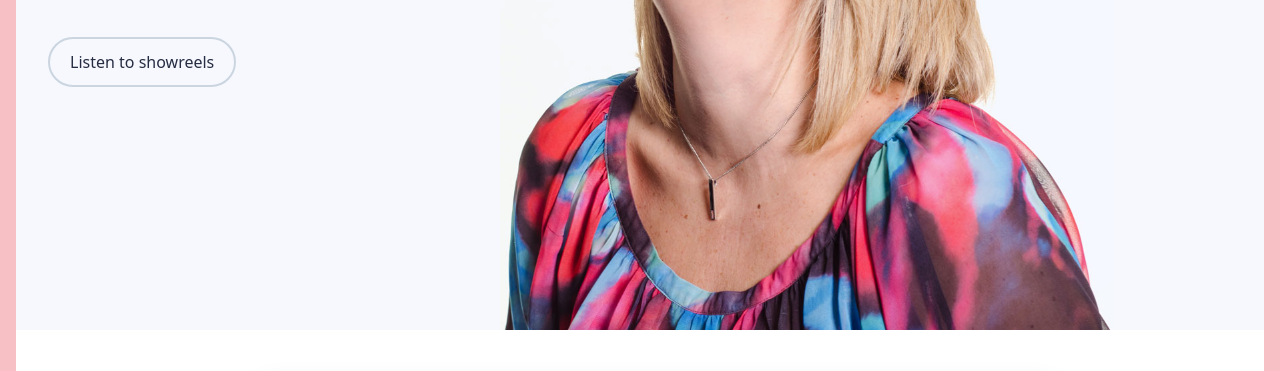
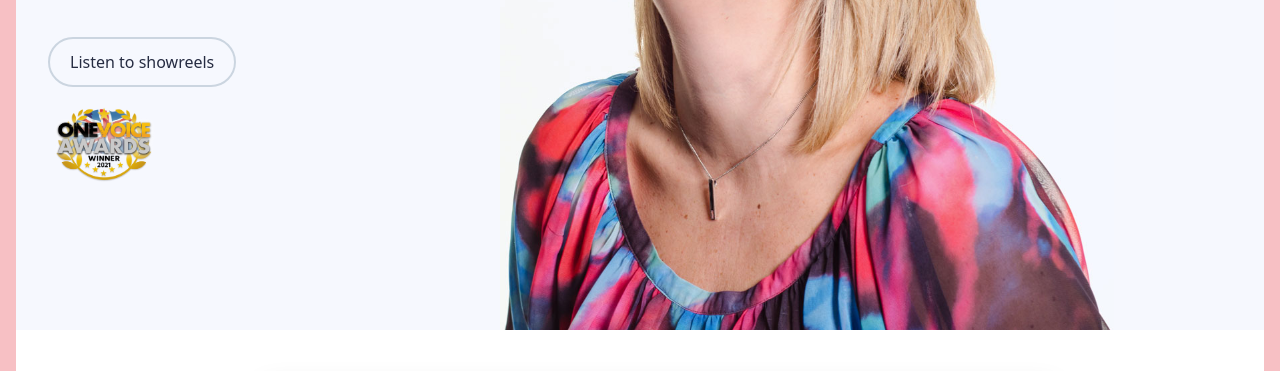
Before and after one commit to TJRandall007/shirlVoice, a Gatsby site: page / in a window 1280 px wide. Shown: the part 368-739 px from the top of the page. Built offline with nearby package versions, Linux system fonts and the light colour scheme; Gatsby itself is replaced by a stand-in of ours.

Commit message:
Added OVA award

```diff
--- a/src/components/header/header.js
+++ b/src/components/header/header.js
@@ -171,6 +171,7 @@ export default function Header({ abs, path }) {
             />
           </svg>
         </Brand>
+
         {resi > 0 ? (
           <NavigationComponent path={path} />
         ) : (
--- a/src/components/hero/hero.js
+++ b/src/components/hero/hero.js
@@ -8,6 +8,7 @@ import { background, type } from "../../theme";
 
 // Images
 import SmileImage from "../../images/smile.jpeg";
+import ovcwinner from "../../images/ovcwinner.png";
 
 export default function Hero(props) {
   const [resi, setResi] = useState(3);
@@ -46,6 +47,12 @@ export default function Hero(props) {
               to="/audio-samples/"
               value="Listen to showreels"
             />
+          )}
+
+          {resi > 0 && (
+            <Badges className="mt-8">
+              <Badge className="w-28 l:w-32" src={ovcwinner} />
+            </Badges>
           )}
 
           {resi > 1 ? (
@@ -127,3 +134,15 @@ const ImageContainerMobile = styled.div`
     float: right;
   }
 `;
+
+const Badges = styled.div`
+  width: 100%;
+  text-align: left;
+  /* pointer-events: none; */
+  position: absolute;
+  z-index: 2;
+`;
+
+const Badge = styled.img`
+  display: inline;
+`;
--- a/src/components/roadblock/contact.js
+++ b/src/components/roadblock/contact.js
@@ -5,6 +5,9 @@ import { ContainerDefault } from "../container/container";
 import { SectionTitle } from "../type/heading";
 
 import { accent, type } from "../../theme";
+
+// Images
+import ovcwinner from "../../images/ovcwinner.png";
 
 const Twitter = () => (
   <svg
@@ -129,6 +132,10 @@ export const Contact = () => (
           </a>
         </Icon>
       </ul>
+
+      <Badges>
+        <Badge className="w-36 md:w-44 lg:w-64" src={ovcwinner} />
+      </Badges>
     </ContainerDefault>
   </ContactContainer>
 );
@@ -172,3 +179,12 @@ const Icon = styled.li`
     }
   }
 `;
+
+const Badges = styled.div`
+  width: 100%;
+  text-align: center;
+`;
+
+const Badge = styled.img`
+  display: inline;
+`;
```
Also changed, not shown: src/images/ovcwinner.png (added).
